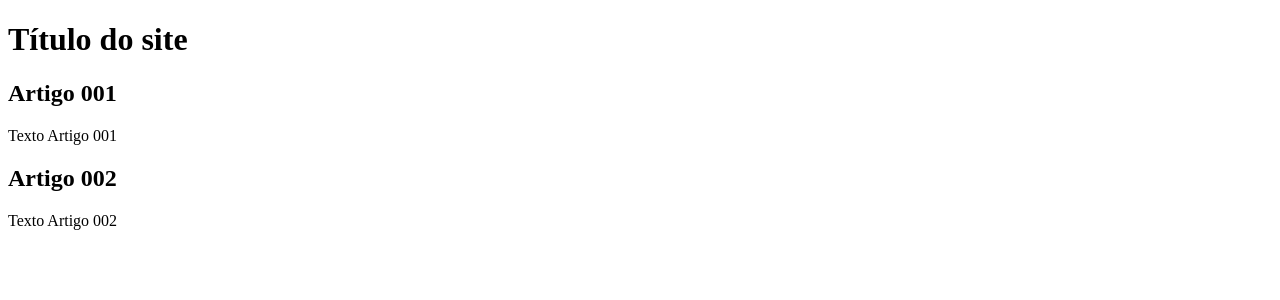
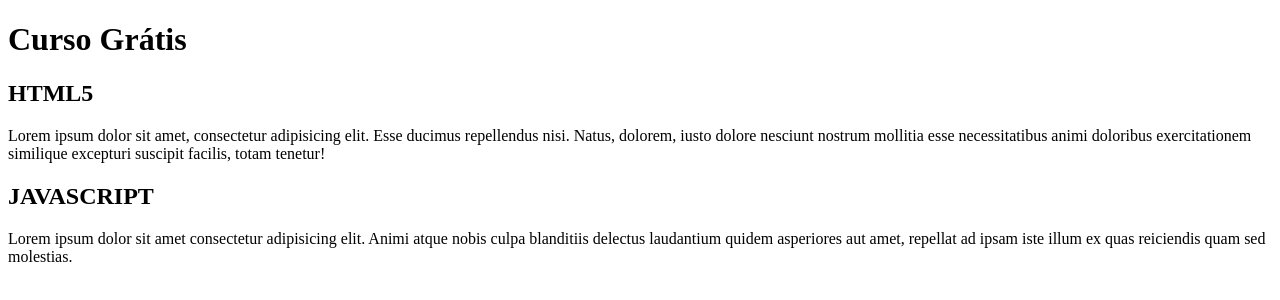
Before and after one commit to mykarashima/projeto-site, a plain HTML site: page index.html in a window 1280 px wide. Drawn offline with Linux system fonts and the light colour scheme.

Commit message:
Update index.html

```diff
--- a/index.html
+++ b/index.html
@@ -8,15 +8,15 @@
 <body>
     <main>
         <header>
-            <h1>Título do site</h1>
+            <h1>Curso Grátis</h1>
         </header>
         <article>
-            <h2>Artigo 001</h2>
-            <p>Texto Artigo 001</p>
+            <h2>HTML5</h2>
+            <p>Lorem ipsum dolor sit amet, consectetur adipisicing elit. Esse ducimus repellendus nisi. Natus, dolorem, iusto dolore nesciunt nostrum mollitia esse necessitatibus animi doloribus exercitationem similique excepturi suscipit facilis, totam tenetur!</p>
         </article>
         <article>
-            <h2>Artigo 002 </h2>
-            <p>Texto Artigo 002</p>
+            <h2>JAVASCRIPT </h2>
+            <p>Lorem ipsum dolor sit amet consectetur adipisicing elit. Animi atque nobis culpa blanditiis delectus laudantium quidem asperiores aut amet, repellat ad ipsam iste illum ex quas reiciendis quam sed molestias.</p>
         </article>
     </main>
 
```
